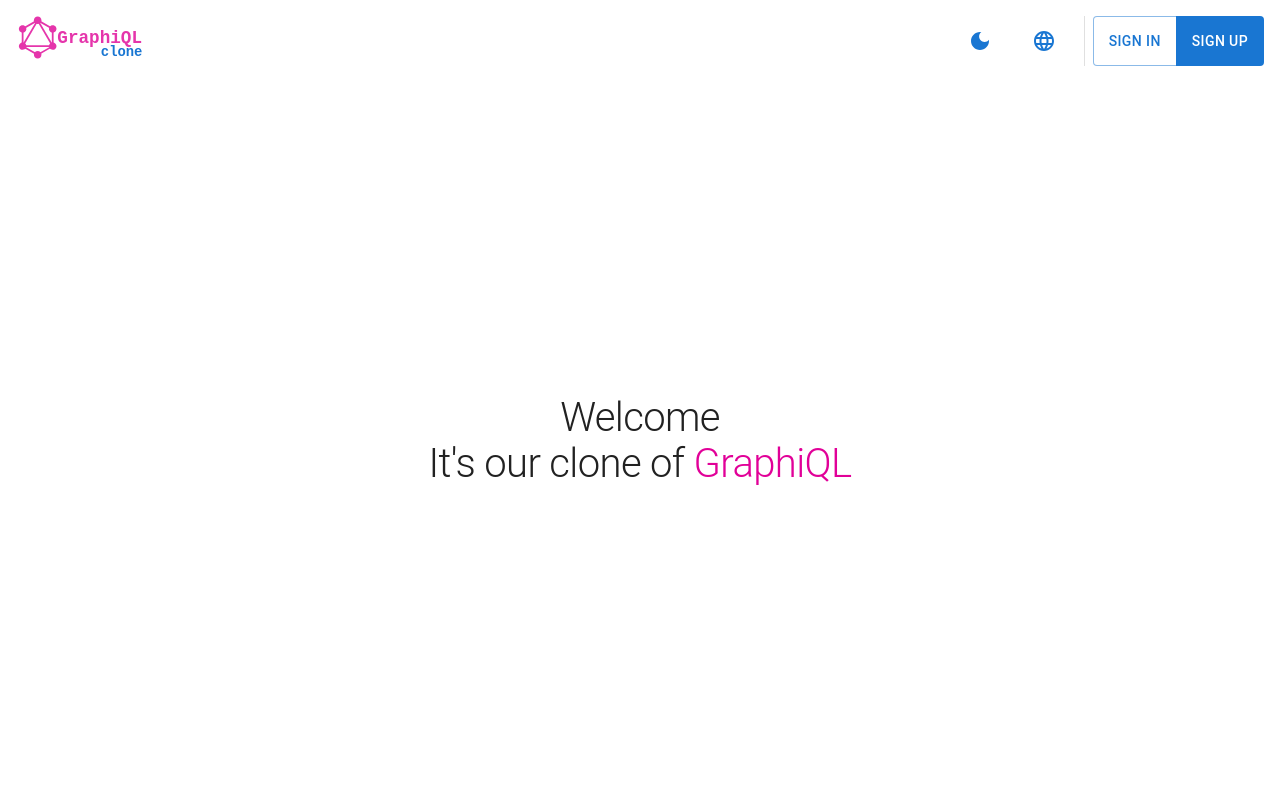
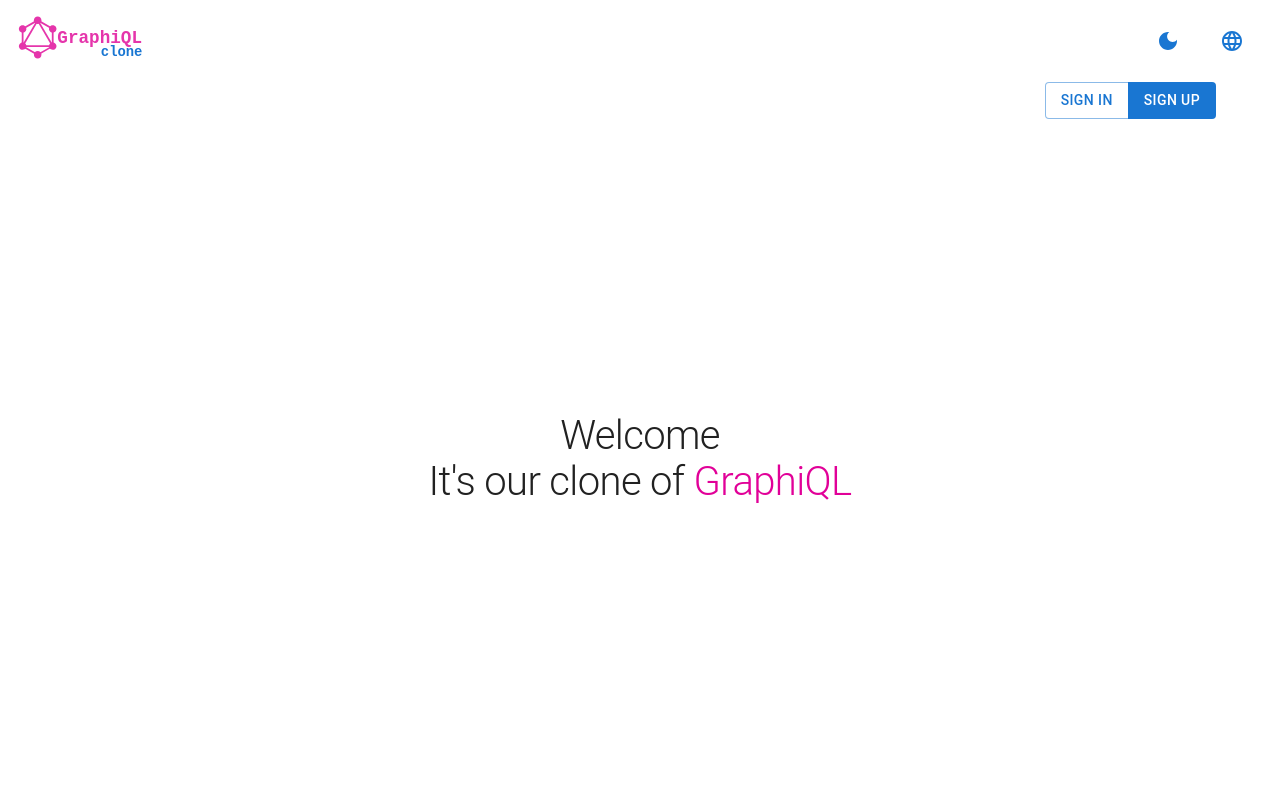
Before and after one commit to AleksGF/graphiql-app, a React (Vite) app: page / in a window 1280 px wide. Shown: the top 800 px of the page. Built offline with nearby package versions, Linux system fonts and the light colour scheme; no server answers.

Commit message:
refactor: move buttons from header to comply task  requirements

```diff
--- a/src/components/Header/Header.tsx
+++ b/src/components/Header/Header.tsx
@@ -1,9 +1,9 @@
 import React, { useState } from 'react';
-import { useColorModeContext } from '@/components/context';
+import { useColorModeContext, useLanguageContext } from '@/components/context';
+import { LANGUAGES } from '@/constants/dictionaries';
 import { DarkMode, Language, LightMode } from '@mui/icons-material';
 import {
   Button,
-  ButtonGroup,
   Divider,
   Menu,
   MenuItem,
@@ -12,6 +12,9 @@
   useTheme,
 } from '@mui/material';
 import { Logo } from '@/components';
+import { useAuthState } from '@/hooks/auth';
+import LogoutIcon from '@mui/icons-material/Logout';
+import { RoutePaths } from '@/routes/routes';
 
 const HeaderStyled = styled('header')({
   display: 'flex',
@@ -22,6 +25,8 @@
 export default function Header() {
   const theme = useTheme();
   const colorMode = useColorModeContext();
+  const [user] = useAuthState();
+  const { language } = useLanguageContext();
 
   const [anchorEl, setAnchorEl] = useState<null | HTMLElement>(null);
   const open = !!anchorEl;
@@ -36,11 +41,11 @@
     setAnchorEl(null);
   };
 
-  // TODO Swap 'Sign in' button to 'Main' and 'Sign Up' to 'Log Out' if user logged in.
   // TODO Make it sticky with animation
+  // TODO SignOut
   return (
     <HeaderStyled>
-      <Logo href={'/'}></Logo>
+      <Logo href={RoutePaths.IndexPage}></Logo>
 
       <Typography component={'div'} sx={{ display: 'flex', width: 'auto' }}>
         <Button onClick={colorMode.toggleColorMode}>
@@ -58,14 +63,14 @@
           <MenuItem>Russian</MenuItem>
         </Menu>
 
-        <Divider orientation="vertical" sx={{ mx: 1 }} />
-
-        <ButtonGroup variant="outlined">
-          <Button>Sign In</Button>
-          <Button variant="contained" disableElevation>
-            Sign Up
-          </Button>
-        </ButtonGroup>
+        {user && (
+          <>
+            <Divider orientation="vertical" sx={{ mx: 1 }} />
+            <Button title={LANGUAGES[language].BUTTON_SIGNOUT}>
+              <LogoutIcon />
+            </Button>
+          </>
+        )}
       </Typography>
     </HeaderStyled>
   );
--- a/src/constants/dictionaries.ts
+++ b/src/constants/dictionaries.ts
@@ -23,6 +23,10 @@
   MEMBER_3_NAME = 'MEMBER_3_NAME',
   MEMBER_3_OCCUPATION = 'MEMBER_3_OCCUPATION',
   MEMBER_3_DESC = 'MEMBER_3_DESC',
+  BUTTON_SIGNIN = 'BUTTON_SIGNIN',
+  BUTTON_SIGNUP = 'BUTTON_SIGNUP',
+  BUTTON_SIGNOUT = 'BUTTON_SIGNOUT',
+  BUTTON_MAIN = 'BUTTON_MAIN',
 }
 
 export type Dictionary = Record<keyof typeof Keys, string>;
@@ -54,6 +58,10 @@
   [Keys.MEMBER_3_OCCUPATION]: 'HPC System Administrator',
   [Keys.MEMBER_3_DESC]:
     'Lorem ipsum dolor sit amet consectetur, adipisicing elit. Harum vitae asperiores magni ex fugiat quibusdam dolore soluta quidem voluptates neque, odio earum facere rem sed omnis enim quas beatae consequatur.',
+  [Keys.BUTTON_SIGNIN]: 'Sign In',
+  [Keys.BUTTON_SIGNUP]: 'Sign Up',
+  [Keys.BUTTON_SIGNOUT]: 'Sign Out',
+  [Keys.BUTTON_MAIN]: 'Main',
 };
 
 const RU: Dictionary = {
@@ -80,6 +88,10 @@
   [Keys.MEMBER_3_OCCUPATION]: 'HPC Системный администратор',
   [Keys.MEMBER_3_DESC]:
     'Lorem ipsum dolor sit amet consectetur, adipisicing elit. Harum vitae asperiores magni ex fugiat quibusdam dolore soluta quidem voluptates neque, odio earum facere rem sed omnis enim quas beatae consequatur.',
+  [Keys.BUTTON_SIGNIN]: 'Войти',
+  [Keys.BUTTON_SIGNUP]: 'Зарегистрироваться',
+  [Keys.BUTTON_SIGNOUT]: 'Выйти',
+  [Keys.BUTTON_MAIN]: 'Главная',
 };
 
 export const LANGUAGES: Dictionaries = { EN, RU };
--- a/src/pages/WelcomePage/WelcomePage.tsx
+++ b/src/pages/WelcomePage/WelcomePage.tsx
@@ -1,20 +1,60 @@
 import { ProfileCard } from '@/components';
 import { useLanguageContext } from '@/components/context';
 import { LANGUAGES } from '@/constants/dictionaries';
-import { Box, Container, Typography, styled } from '@mui/material';
+import { useAuthState } from '@/hooks/auth';
+import { RoutePaths } from '@/routes/routes';
+import {
+  Box,
+  Button,
+  ButtonGroup,
+  Container,
+  Typography,
+  styled,
+} from '@mui/material';
 
-const GraphiQLColor = '#E10098';
+const GraphQLColor = '#E10098';
 
 export default function WelcomePage() {
   const { language } = useLanguageContext();
+  const [user] = useAuthState();
 
   const SpanStyled = styled('span')({
-    color: GraphiQLColor,
+    color: GraphQLColor,
   });
 
+  // TODO Swap 'Sign in' button to 'Main' and 'Sign Up' to 'Log Out' if user logged in.
+  // If user must be redirected to Main when logged in, how he will see Main button?
   return (
     <main>
       <Container>
+        <Box
+          sx={{
+            display: 'flex',
+            justifyContent: 'end',
+            width: '100%',
+          }}
+        >
+          {user ? (
+            <Button variant="outlined" href={RoutePaths.MainPage}>
+              {LANGUAGES[language].BUTTON_MAIN}
+            </Button>
+          ) : (
+            <>
+              <ButtonGroup variant="outlined">
+                <Button href={RoutePaths.SignInPage}>
+                  {LANGUAGES[language].BUTTON_SIGNIN}
+                </Button>
+                <Button
+                  href={RoutePaths.SignUpPage}
+                  variant="contained"
+                  disableElevation
+                >
+                  {LANGUAGES[language].BUTTON_SIGNUP}
+                </Button>
+              </ButtonGroup>
+            </>
+          )}
+        </Box>
         <Box
           sx={{
             display: 'flex',
@@ -22,7 +62,7 @@
             alignItems: 'center',
             justifyContent: 'center',
             textAlign: 'center',
-            minHeight: 'calc(100vh - 82px)',
+            minHeight: 'calc(100vh - 119px)',
           }}
         >
           <Typography
@@ -45,6 +85,7 @@
             flexDirection: 'column',
             alignItems: 'center',
             width: '100%',
+            marginBottom: '2em',
           }}
         >
           <Box
@@ -65,7 +106,11 @@
               {LANGUAGES[language].TEXT_WELCOME}
             </Typography>
           </Box>
-          <Box>
+          <Box
+            sx={{
+              width: '100%',
+            }}
+          >
             <Typography
               component={'h3'}
               variant="h2"
@@ -81,7 +126,6 @@
               sx={{
                 display: 'flex',
                 justifyContent: 'space-around',
-                width: '100%',
               }}
             >
               <ProfileCard
```
